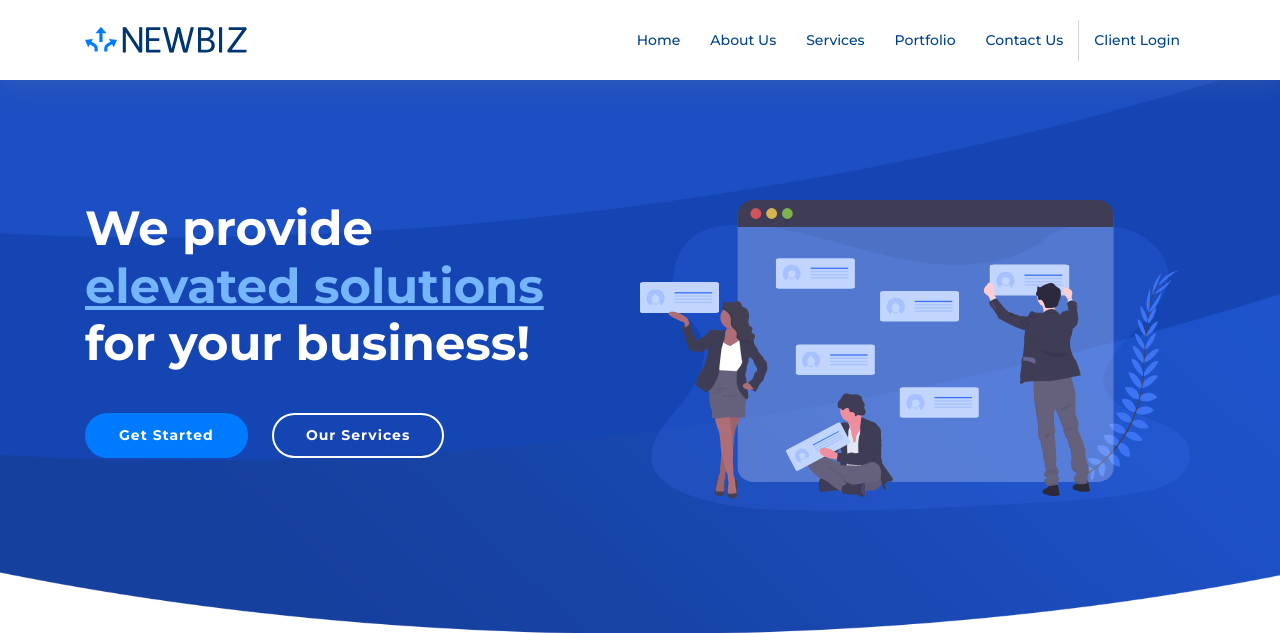
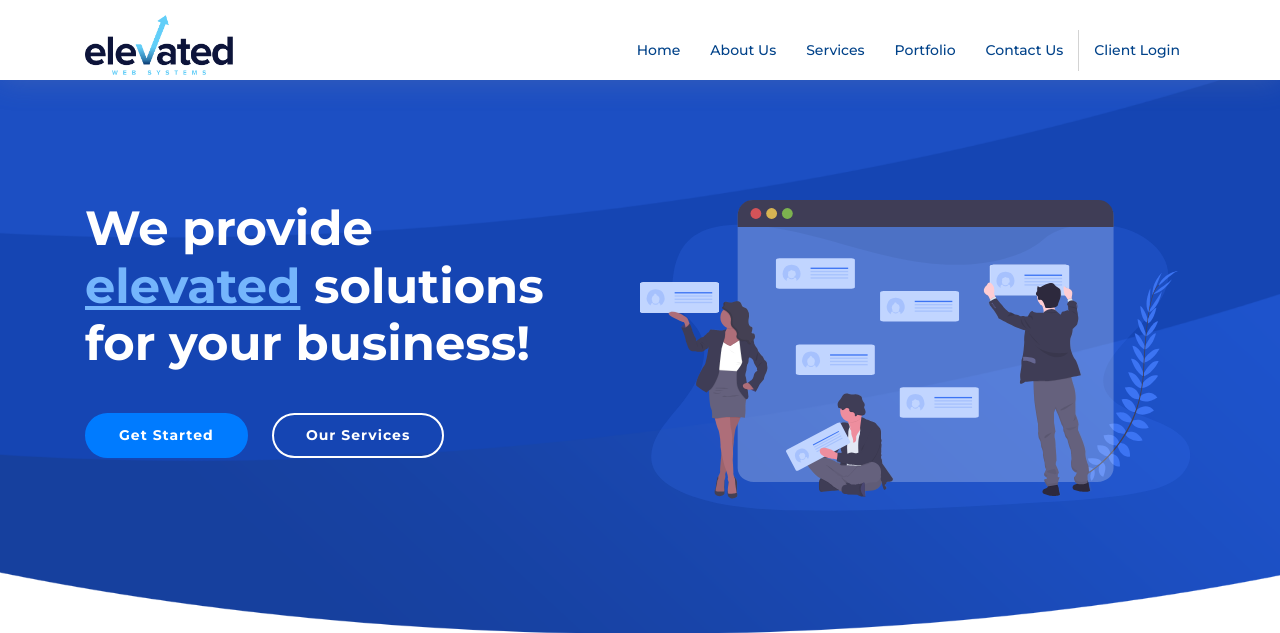
Before and after one commit to jtangir87/elevatedws, a Django app: page / in a window 1280 px wide. Shown: the top 633 px of the page. Run offline with Django 3.2, Linux system fonts and the light colour scheme; some libraries are stand-ins or nearby versions; some web fonts are replaced.

Commit message:
add logos and og images

```diff
--- a/elevatedws/static/css/style.css
+++ b/elevatedws/static/css/style.css
@@ -118,7 +118,7 @@ h1, h2, h3, h4, h5, h6 {
   transition: all 0.5s;
   z-index: 997;
   transition: all 0.5s;
-  padding: 20px 0;
+  padding: 30px 0;
   background: #fff;
   box-shadow: 0px 0px 30px rgba(127, 137, 161, 0.3);
 }
@@ -159,9 +159,17 @@ h1, h2, h3, h4, h5, h6 {
 
 #header .logo img {
   padding: 0;
-  margin: 7px 0;
-  max-height: 26px;
-}
+  margin: -15px 0;
+  max-height: 60px;
+  width: auto;
+}
+
+@media (max-width: 991px) {
+  #header .logo img {
+    padding: 5px 0;
+  }
+}
+
 
 /*--------------------------------------------------------------
 # Navigation Menu
--- a/templates/base.html
+++ b/templates/base.html
@@ -9,7 +9,11 @@
   <title>Elevated Web Systems | {% block title_tag %}{% endblock title_tag %}</title>
   <meta content="" name="description">
   <meta content="" name="keywords">
-
+	<meta property="og:type" content="website" />
+	<meta property="og:url" content="https://www.elevatedwebsystems.com" />
+	<meta property="og:title" content="Elevated Web Systems" />
+	<meta property="og:description" content="Elevated Web Systems and Solutions for digital business growth" />
+    <meta property="og:image" content="{% static 'img/elevatedws-og-img.png' %}" />
   <!-- Favicons -->
   <link href="{% static 'img/favicon.png' %}" rel="icon">
   <link href="{% static 'img/apple-touch-icon.png' %}" rel="apple-touch-icon">
@@ -39,7 +43,7 @@
       <div class="logo float-left">
         <!-- Uncomment below if you prefer to use an text logo -->
         <!-- <h1><a href="index.html">NewBiz</a></h1> -->
-        <a href="{% url 'home' %}"><img src="assets/img/logo.png" alt="" class="img-fluid"></a>
+        <a href="{% url 'home' %}"><img src="{% static 'img/logo-navy.png' %}" alt="" class="img-fluid"></a>
       </div>
 
       <nav class="main-nav float-right d-none d-lg-block">
@@ -64,7 +68,7 @@
         <div class="row">
 
           <div class="col-lg-4 col-md-6 footer-info">
-            <h3>Elevated </br>Web Systems</h3>
+            <img src="{% static 'img/logo-white.png' %}" alt="" class="img-fluid" style="margin-bottom:10px;">
             <p>Creating elevated web based solutions for small and medium sized businesses with advanced features and attention to detail.</p>
           </div>
 
--- a/templates/pages/home.html
+++ b/templates/pages/home.html
@@ -12,7 +12,7 @@
 
       <div class="intro-info" data-aos="zoom-in" data-aos-delay="100">
         <h1 style="display:none;">Elevated Web Systems</h1>
-        <h2>We provide<br><span>elevated solutions</span><br>for your business!</h2>
+        <h2>We provide<br><span>elevated</span> solutions<br>for your business!</h2>
         <div>
           <a href="#about" class="btn-get-started scrollto">Get Started</a>
           <a href="#services" class="btn-services scrollto">Our Services</a>
```
Also changed, not shown: elevatedws/static/img/apple-touch-icon.png (deleted), elevatedws/static/img/elevatedws-og-img.png (added), elevatedws/static/img/favicon.png, elevatedws/static/img/logo-navy-cropped.png (added), elevatedws/static/img/logo-navy-cropped2.png (added), elevatedws/static/img/logo-navy.png (added), elevatedws/static/img/logo-white.png (added), elevatedws/static/img/team-1.jpg (deleted), elevatedws/static/img/team-2.jpg (deleted), elevatedws/static/img/team-3.jpg (deleted), elevatedws/static/img/team-4.jpg (deleted), elevatedws/static/img/testimonial-1.jpg (deleted), elevatedws/static/img/testimonial-2.jpg (deleted), elevatedws/static/img/testimonial-3.jpg (deleted), 2 more files.
